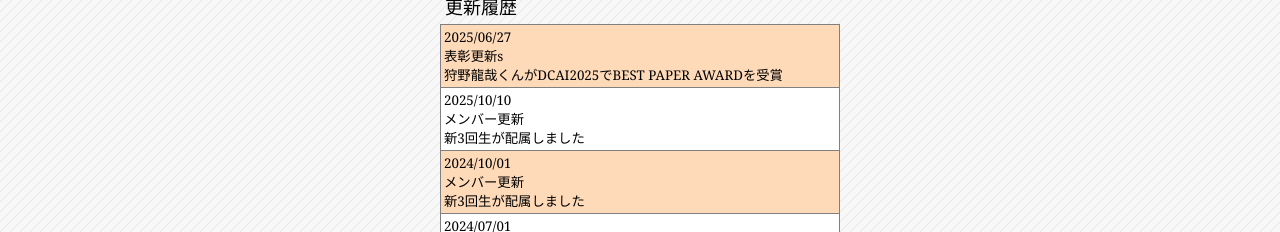
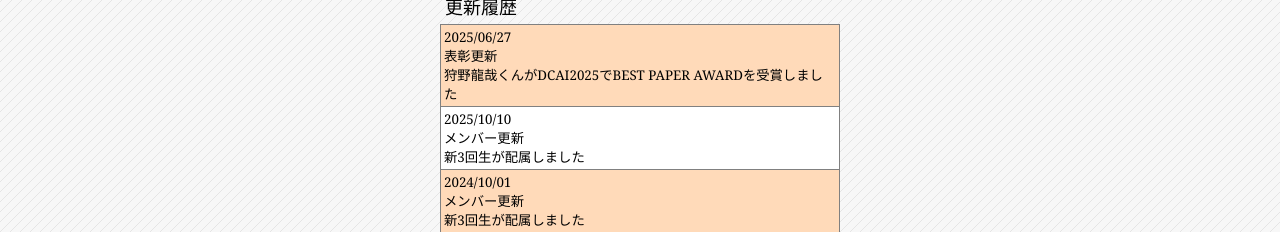
Before and after one commit to sig4-omu/sig4-omu.github.io, a plain HTML site: page index.html in a window 1280 px wide. Shown: the part 538-770 px from the top of the page. Drawn offline with nearby package versions, Linux system fonts and the light colour scheme; a web font is replaced by a local one.

Commit message:
Update index.html

```diff
--- a/index.html
+++ b/index.html
@@ -86,8 +86,8 @@
 					<tr>
 						<td bgcolor="#FFDAB9" style="padding:3px">
 							<p class="date">2025/06/27</p>
-							<p>表彰更新s</p>
-							<p>狩野龍哉くんがDCAI2025でBEST PAPER AWARDを受賞</p>
+							<p>表彰更新</p>
+							<p>狩野龍哉くんがDCAI2025でBEST PAPER AWARDを受賞しました</p>
 						</td>
 					</tr>
 					<tr>
```
